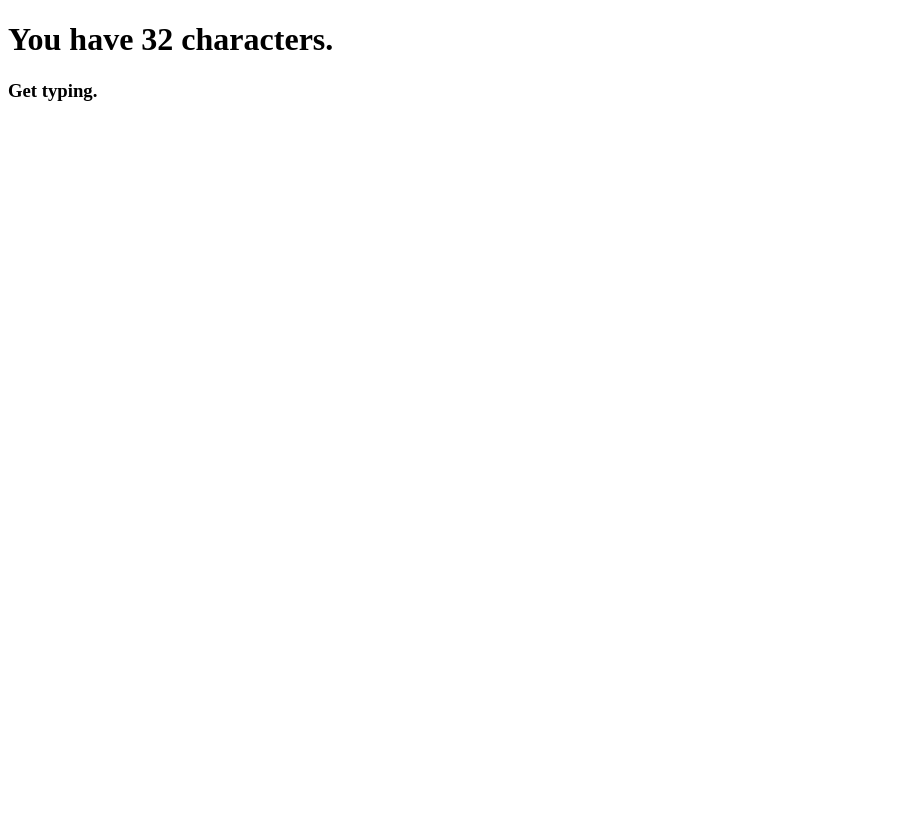
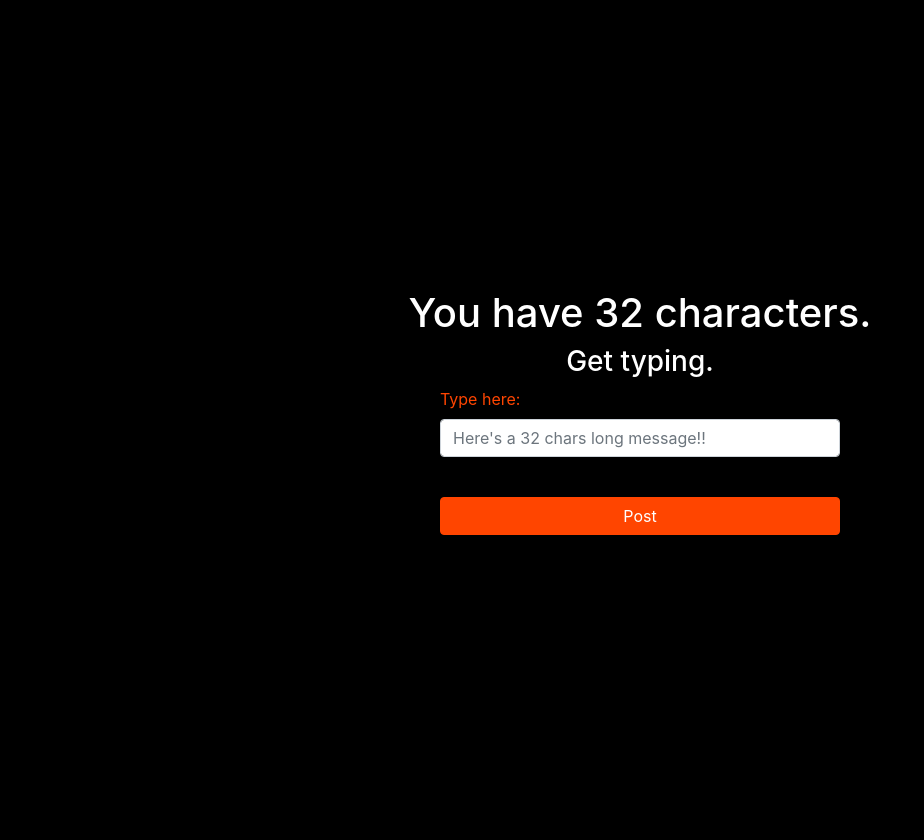
Before and after one commit to goneal26/32Chars, a Flask app: page / in a window 1280 px wide. Shown: the whole page, without its empty margins (0-924 px from the left). Before the commit the page ends 101 px from the top, so only its background shows below. Run offline with Flask 3, Linux system fonts and the light colour scheme; some libraries are stand-ins or nearby versions.

Commit message:
Style stuff

```diff
--- a/templates/post.html
+++ b/templates/post.html
@@ -2,11 +2,88 @@
 <html lang="en">
 <head>
     <meta charset="UTF-8">
+    <meta name="viewport" content="width=device-width, initial-scale=1, shrink-to-fit=no">
     <title>New Post</title>
+    <!-- Include Bootstrap CSS -->
+    <link href="https://stackpath.bootstrapcdn.com/bootstrap/4.3.1/css/bootstrap.min.css" rel="stylesheet">
+    <style>
+        body {
+            margin: 0;
+            background-color: #000;
+            color: #fff;
+        }
+
+        .container {
+            display: flex;
+            flex-direction: column;
+            align-items: center;
+            justify-content: center;
+            min-height: 100vh;
+            margin-top: 20px; /* Added margin to the top */
+            margin-bottom: 20px; /* margin to bottom */
+        }
+
+        form {
+            max-width: 400px;
+            width: 100%;
+        }
+
+        label {
+            margin-bottom: 8px;
+            color: #ff4500; /* Red accent color */
+        }
+
+        input {
+            width: 100%;
+            padding: 8px;
+            margin-bottom: 16px;
+            background-color: #000;
+            color: #fff;
+            border: 1px solid #ff4500; /* Red border */
+        }
+
+        input::placeholder {
+            color: #888; /* Light gray for placeholder text */
+        }
+
+        input:focus::placeholder {
+            color: transparent; /* Make placeholder text transparent on focus */
+        }
+
+        input:focus {
+            outline: none;
+            border-color: #fff; /* White border on focus */
+        }
+
+        .btn-primary {
+            background-color: #ff4500;
+            border-color: #ff4500;
+        }
+
+        .btn-primary:hover {
+            background-color: #cc3700; /* Darker red on hover */
+            border-color: #cc3700;
+        }
+    </style>
 </head>
 <body>
-    <h1>You have 32 characters.</h1>
-    <h3>Get typing.</h3>
+    <div class="container">
+        <h1 class="text-center">You have 32 characters.</h1>
+        <h3 class="text-center">Get typing.</h3>
 
+        <form action="/submit_post" method="post">
+            <label for="post_content">Type here:</label>
+            <input type="text" id="post_content" name="post_content" maxlength="32" class="form-control" required placeholder="Here's a 32 chars long message!!">
+            <br>
+            <input type="submit" value="Post" class="btn btn-primary">
+        </form>
+    </div>
+
+    <!-- Include Bootstrap JS and dependencies if needed -->
+    <!--
+    <script src="https://code.jquery.com/jquery-3.3.1.slim.min.js"></script>
+    <script src="https://cdn.jsdelivr.net/npm/@popperjs/core@2.11.6/dist/umd/popper.min.js"></script>
+    <script src="https://stackpath.bootstrapcdn.com/bootstrap/4.3.1/js/bootstrap.min.js"></script>
+    -->
 </body>
 </html>
```
